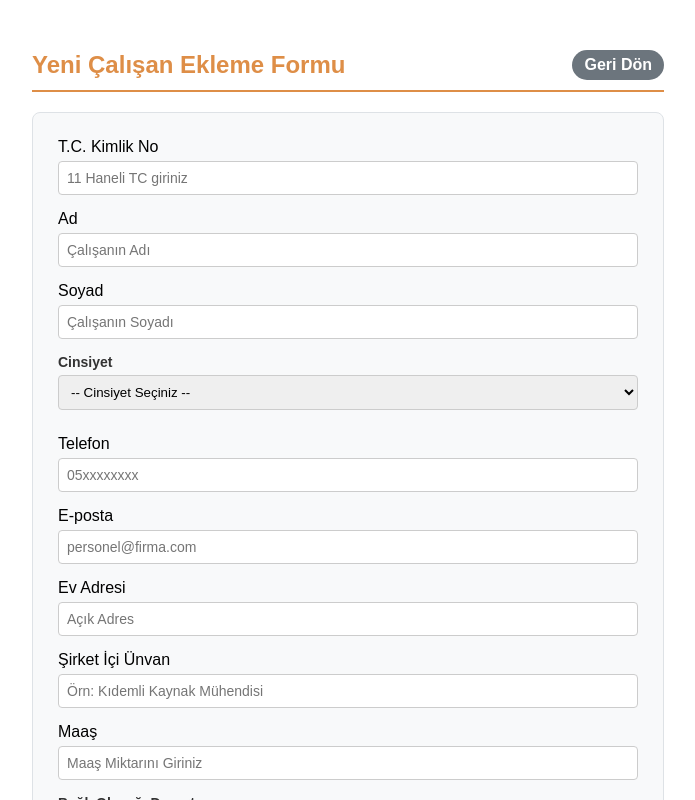
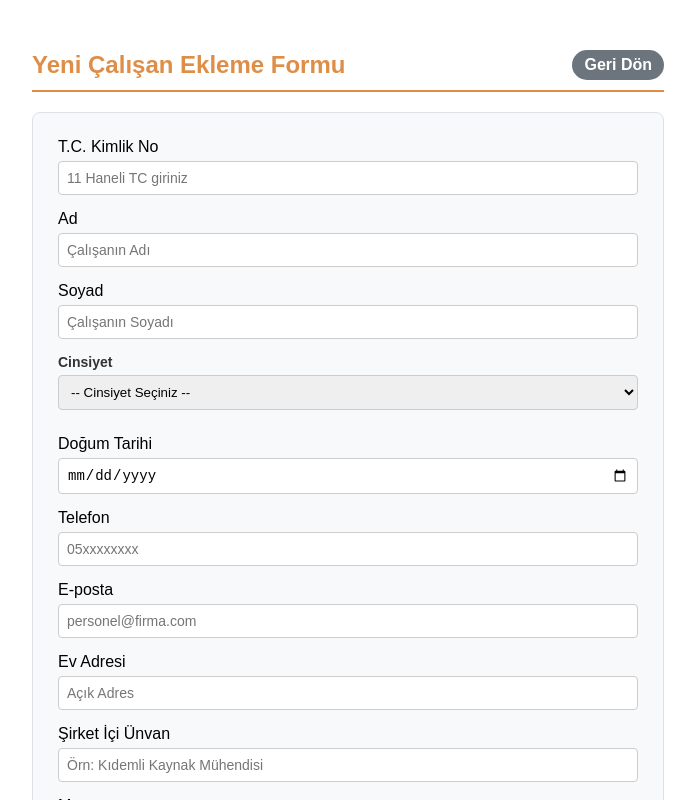
Before and after one commit to hmyrsrnl/stajERP, a React (Vite) app in the folder frontend/: page /hr/add-employee in a window 1280 px wide. Shown: the top 800 px of the page, without its empty margins (292-987 px from the left). Built offline with nearby package versions, Linux system fonts and the light colour scheme; no server answers; sample sign-in values are in the browser's storage.

Commit message:
çalışan bilgi güncellemesi

```diff
--- a/frontend/src/components/molecules/EmployeeDetailCard.jsx
+++ b/frontend/src/components/molecules/EmployeeDetailCard.jsx
@@ -16,6 +16,7 @@ function EmployeeDetailCard({ employee }) {
       <p><strong>Cinsiyet:</strong> {employee.gender}</p>
       <p><strong>T.C. No:</strong> {employee.tc_no}</p>
       <p><strong>Görev:</strong> {employee.role_name}</p>
+      <p><strong>Doğum Tarihi:</strong>{employee.birth_date}</p>
       <p><strong>Durum:</strong> <span style={{ color: 'green', fontWeight: 'bold' }}>{employee.status || 'Aktif'}</span></p>
 
       <p><strong>Oluşturulma Tarihi:</strong> {formatDate(employee.created_at)}</p>
--- a/frontend/src/components/organisms/EmployeeForm.jsx
+++ b/frontend/src/components/organisms/EmployeeForm.jsx
@@ -10,6 +10,7 @@ function EmployeeForm({ onSaveSuccess }) {
   const [gender, setGender] = useState('');
   const [email, setEmail] = useState('');
   const [phone, setPhone] = useState('');
+  const [birthday, setBirtday] = useState('');
   const [homeAddress, setHomeAddress] = useState('');
   const [roleName, setRoleName] = useState('');
   const [maas, setMaas] = useState('');
@@ -35,6 +36,7 @@ function EmployeeForm({ onSaveSuccess }) {
       last_name: lastName,
       gender: gender,
       email,
+      birth_date: birthday,
       phone_number: phone,
       home_address: homeAddress,
       role_name: roleName,
@@ -50,6 +52,7 @@ function EmployeeForm({ onSaveSuccess }) {
         setFirstName('');
         setLastName('');
         setGender('');
+        setBirtday('');
         setEmail('');
         setPhone('');
         setHomeAddress('');
@@ -100,6 +103,14 @@ function EmployeeForm({ onSaveSuccess }) {
         </select>
       </div>
 
+      <FormField
+        label="Doğum Tarihi"
+        type="date"
+        value={birthday}
+        onChange={e => setBirtday(e.target.value)}
+        required
+      />
+
       <FormField label="Telefon" value={phone} onChange={e => setPhone(e.target.value)} placeholder="05xxxxxxxx" />
       <FormField label="E-posta" type="email" value={email} onChange={e => setEmail(e.target.value)} placeholder="personel@firma.com" required />
       <FormField label="Ev Adresi" value={homeAddress} onChange={e => setHomeAddress(e.target.value)} placeholder="Açık Adres" />
--- a/frontend/src/components/organisms/EmployeeUpdateForm.jsx
+++ b/frontend/src/components/organisms/EmployeeUpdateForm.jsx
@@ -4,7 +4,7 @@ import Button from '../atoms/Button';
 
 function EmployeeUpdateForm({ initialData, departments, onSubmit }) {
   const [formData, setFormData] = useState({
-    tc_no: '', first_name: '', last_name: '', gender: '', email: '',
+    tc_no: '', first_name: '', last_name: '', gender: '', birth_date: '', email: '',
     phone_number: '', home_address: '', role_name: '',
     maas: '', system_role: 'calısan', department_id: '', status: 'Aktif'
   });
@@ -28,12 +28,13 @@ function EmployeeUpdateForm({ initialData, departments, onSubmit }) {
     <form onSubmit={handleFormSubmit} style={{ background: '#f8f9fa', padding: '25px', borderRadius: '8px', border: '1px solid #dee2e6' }}>
       <FormField label="T.C. Kimlik No" value={formData.tc_no} onChange={e => handleChange('tc_no', e.target.value)} />
       <FormField label="Ad" value={formData.first_name} onChange={e => handleChange('first_name', e.target.value)} />
+      <FormField label="Soyad" value={formData.last_name} onChange={e => handleChange('last_name', e.target.value)} />
 
       <div style={{ marginBottom: '25px', textAlign: 'left' }}>
         <label style={{ display: 'block', fontWeight: 'bold', marginBottom: '5px', fontSize: '14px', color: '#333' }}>
           Cinsiyet
         </label>
-        <select value={formData.gender} onChange={e => handleChange ('gender', e.target.value)} required
+        <select value={formData.gender} onChange={e => handleChange('gender', e.target.value)} required
           style={{ width: '100%', padding: '8px', borderRadius: '4px', border: '1px solid #ccc' }}
         >
           <option value="" disabled>-- Cinsiyet Seçiniz --</option>
@@ -43,7 +44,13 @@ function EmployeeUpdateForm({ initialData, departments, onSubmit }) {
         </select>
       </div>
 
-      <FormField label="Soyad" value={formData.last_name} onChange={e => handleChange('last_name', e.target.value)} />
+      <FormField
+        label="Doğum Tarihi"
+        type="date"
+        value={formData.birth_date || ''}
+        onChange={e => handleChange('birth_date', e.target.value)}
+      />
+
       <FormField label="Telefon" value={formData.phone_number} onChange={e => handleChange('phone_number', e.target.value)} />
       <FormField label="E-posta" value={formData.email} onChange={e => handleChange('email', e.target.value)} />
       <FormField label="Adres" value={formData.home_address} onChange={e => handleChange('home_address', e.target.value)} />
```
Also changed, not shown: 2 other files (tests, documents, lock files or other folders).
